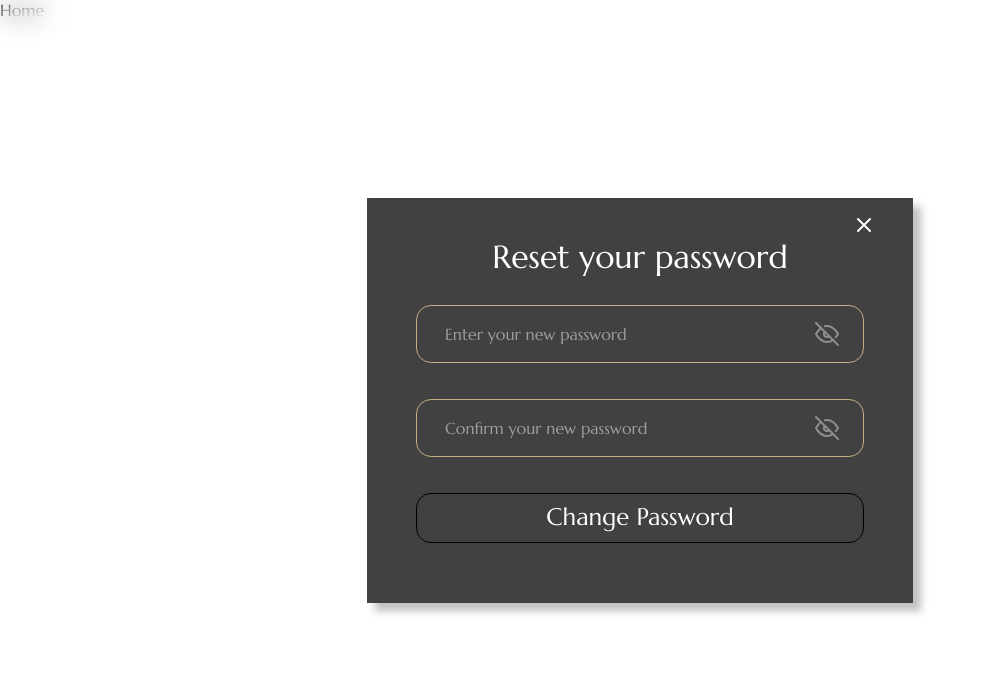
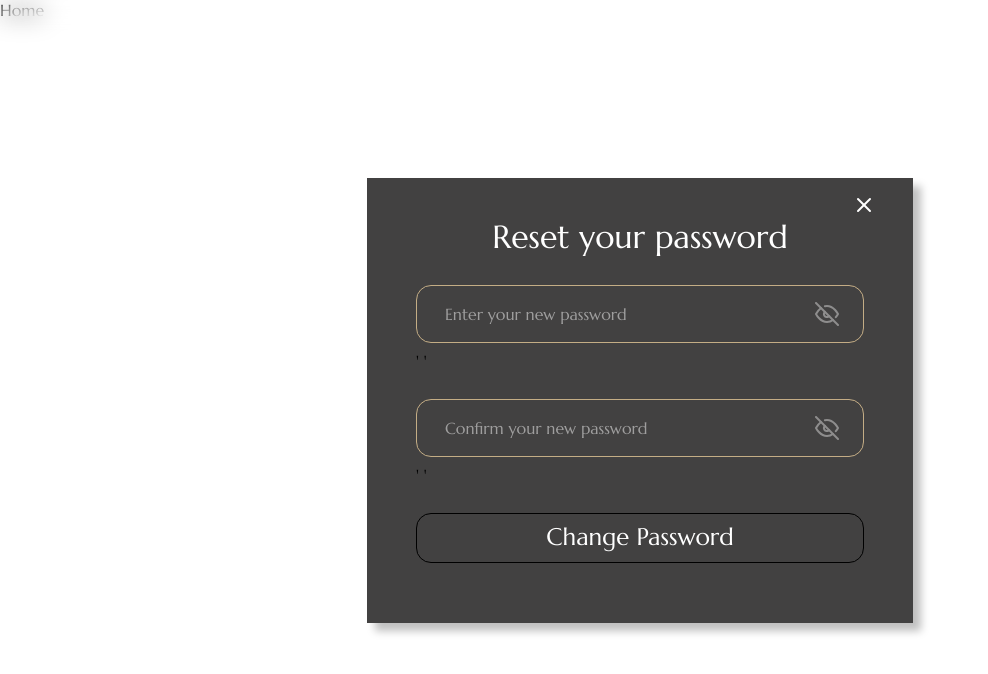
Before and after one commit to CMPetManager/CM-memory-seller, a React (Create React App) app: page /reset-password in a window 1280 px wide. Shown: the top 674 px of the page, without its empty margins (0-988 px from the left). Built offline with nearby package versions, Linux system fonts and the light colour scheme; a web font is replaced by a local one.

Commit message:
fix: mistake in component ResetPassword

```diff
--- a/package.json
+++ b/package.json
@@ -6,6 +6,7 @@
     "@testing-library/jest-dom": "^5.16.5",
     "@testing-library/react": "^13.4.0",
     "@testing-library/user-event": "^13.5.0",
+    "clsx": "^1.2.1",
     "react": "^18.2.0",
     "react-dom": "^18.2.0",
     "react-hook-form": "^7.43.9",
--- a/src/components/Authentication/ResetPassword/ResetPassword.jsx
+++ b/src/components/Authentication/ResetPassword/ResetPassword.jsx
@@ -6,8 +6,16 @@ import { Button } from 'components/Button/Button';
 import { Input } from 'components/Input/Input';
 import { useState } from 'react';
 import { FormError } from 'components/FormError/FormError';
+import { clsx } from 'clsx';
+
+import { ReactComponent as HidePass } from 'assets/img/IconHidePass.svg';
+import { ReactComponent as ShowPass } from 'assets/img/IconShowPass.svg';
 const ResetPassword = () => {
   const [error, setError] = useState(true);
+  const [isPassword, setIsPassword] = useState({
+    password: true,
+    confirmpassword: true,
+  });
   const navigate = useNavigate();
   const {
     register,
@@ -27,9 +35,32 @@ const ResetPassword = () => {
   const InputPassValidate = (value) => {
     if (value.length < 6 || value.length > 25) {
       return 'Must be between 6 and 25 characters long.';
-    } else if (getValues('confirmpassword') != getValues('password')) {
+    } else if (getValues('confirmpassword') !== getValues('password')) {
       return 'Password mismatch';
     }
+  };
+  const ChooseImage = (data) => {
+    return isPassword[data] ? (
+      <HidePass
+        className='image_eye'
+        onClick={() =>
+          setIsPassword((prev) => ({
+            ...prev,
+            [data]: !isPassword[data],
+          }))
+        }
+      />
+    ) : (
+      <ShowPass
+        className='image_eye'
+        onClick={() =>
+          setIsPassword((prev) => ({
+            ...prev,
+            [data]: !isPassword[data],
+          }))
+        }
+      />
+    );
   };
 
   return error ? (
@@ -47,14 +78,7 @@ const ResetPassword = () => {
         </div>
         <form className='resetPassword__form' onSubmit={handleSubmit(onSubmit)}>
           <Input
-            label=' '
-            register={register}
-            placeholder='Enter your new password'
-            type='password'
-            visibleIcon={true}
-            name='password'
-            errors={errors.password?.message}
-            required={{
+            {...register('password', {
               required: true,
               minLength: {
                 value: 6,
@@ -64,29 +88,32 @@ const ResetPassword = () => {
                 value: 25,
                 message: 'Must be between 6 and 25 characters long.',
               },
-            }}
+            })}
+            placeholder='Enter your new password'
+            type={isPassword.password ? 'password' : 'text'}
+            icon={ChooseImage('password')}
+            errors={errors.password?.message}
           />
           <Input
-            label=' '
-            register={register}
+            icon={ChooseImage('confirmpassword')}
             placeholder='Confirm your new password'
-            type='password'
-            visibleIcon={true}
-            name='confirmpassword'
+            type={isPassword.confirmpassword ? 'password' : 'text'}
             errors={errors.confirmpassword?.message}
-            required={{
+            {...register('confirmpassword', {
               validate: InputPassValidate,
-            }}
+            })}
           />
+
           <Button
             titleButton='Change Password'
-            className={
+            className={clsx(
+              'submitBtn',
               Object.keys(errors).length === 0 &&
-              getValues('confirmpassword') &&
-              getValues('password')
-                ? 'submitBtnSuccess'
-                : 'submitBtn'
-            }
+                getValues('confirmpassword') &&
+                getValues('password')
+                ? 'submitBtnActive'
+                : 'submitBtnPassive'
+            )}
           />
         </form>
       </div>
--- a/src/components/Button/Button.css
+++ b/src/components/Button/Button.css
@@ -8,27 +8,19 @@
     font-size: 24px;
     line-height: 30px;
     align-items: center;
-    color: #ffffff;
-    padding-top: 8px;
-    padding-bottom: 10px;
-    margin-top: 28px;
-    background: none;
-}
 
-.submitBtnSuccess {
-    background: #FBDBA3;
-    color: #000000;
-    border: 1px solid #000000;
-    border-radius: 15px;
-    box-sizing: border-box;
-    width: 100%;
-    font-style: normal;
-    font-weight: 400;
-    font-size: 24px;
-    line-height: 30px;
-    align-items: center;
     padding-top: 8px;
     padding-bottom: 10px;
     margin-top: 28px;
 
 }
+
+.submitBtnPassive {
+    background: none;
+    color: #ffffff;
+}
+
+.submitBtnActive {
+    background: #FBDBA3;
+    color: #000000;
+}
--- a/src/components/Button/Button.jsx
+++ b/src/components/Button/Button.jsx
@@ -2,11 +2,7 @@ import React from 'react';
 import './Button.css';
 export const Button = ({ titleButton, onClick, className }) => {
   return (
-    <button
-      onClick={onClick}
-      className={className ? className : 'submitBtn'}
-      type='submit'
-    >
+    <button onClick={onClick} className={className} type='submit'>
       {titleButton}
     </button>
   );
--- a/src/components/Input/Input.jsx
+++ b/src/components/Input/Input.jsx
@@ -1,43 +1,22 @@
 import React, { useState } from 'react';
-import hidePass from 'assets/img/IconHidePass.svg';
-import showPass from 'assets/img/IconShowPass.svg';
+
+import { clsx } from 'clsx';
 import './Input.css';
 
-export const Input = ({
-  label,
-  register,
-  placeholder,
-  type,
-  errors,
-  visibleIcon,
-  name,
-  required,
-}) => {
-  const [visiblePass, setViseblePass] = useState(false);
-  const [password, setIsPassword] = useState(type);
+export const Input = React.forwardRef(
+  ({ label, placeholder, type, errors, icon, className, ...props }, ref) => {
     return (
       <div className='input__container'>
-      {visibleIcon ? (
-        <img
-          className='image_eye'
-          src={visiblePass ? showPass : hidePass}
-          alt='eye icon'
-          onClick={() => {
-            setViseblePass(!visiblePass);
-            setIsPassword(visiblePass ? type : 'text');
-          }}
-        />
-      ) : (
-        <></>
-      )}
+        {icon}
         <input
-        {...register(name, required)}
-        type={password}
+          ref={ref}
+          type={type}
           placeholder={placeholder}
-        className='input'
+          className={clsx('input', className)}
+          {...props}
         />
         {!errors ? (
-        <p className=''>{label}</p>
+          <p>{label}' '</p>
         ) : (
           <p className='input__label__error' htmlFor=''>
             {errors}
@@ -45,4 +24,5 @@ export const Input = ({
         )}
       </div>
     );
-};
+  }
+);
```
Also changed, not shown: 1 other file (tests, documents, lock files or other folders). Lines whose indentation alone changed are shown as unchanged.
